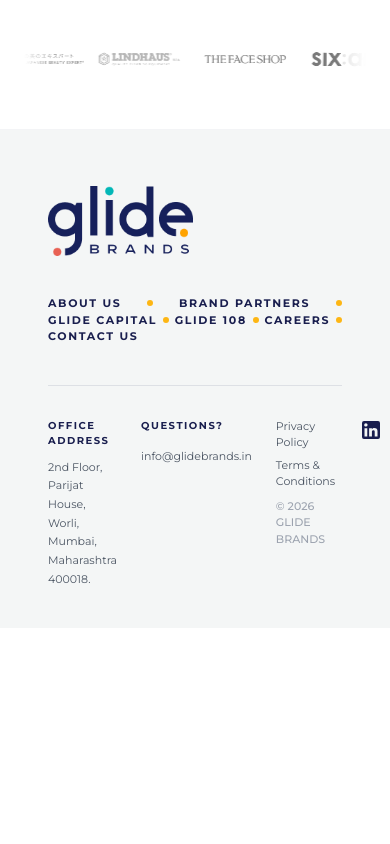
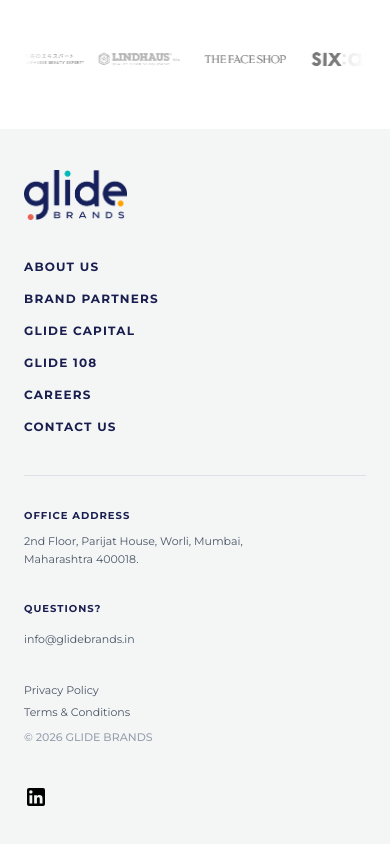
Before and after one commit to holistiqueteam-bit/Glide-new-site, a React (Vite) app: page /contact in a window 390 px wide. Shown: the part 1450-2294 px from the top of the page. Before the commit the page ends 2078 px from the top, so only its background shows below. Built offline with nearby package versions, Linux system fonts and the light colour scheme.

Commit message:
Optimize-footer-layout-responsiveness-on-mobile

```diff
--- a/src/components/Footer.tsx
+++ b/src/components/Footer.tsx
@@ -2,53 +2,55 @@
 import { Link } from "react-router-dom";
 
 export function Footer() {
+  const links = [
+    { name: 'ABOUT US', path: '/about' },
+    { name: 'BRAND PARTNERS', path: '/brand-partners' },
+    { name: 'GLIDE CAPITAL', path: '/glide-capital' },
+    { name: 'GLIDE 108', path: '/glide-108' },
+    { name: 'CAREERS', path: '/careers' },
+    { name: 'CONTACT US', path: '/contact' },
+  ];
+
   return (
-    <footer style={{
-      backgroundColor: '#F4F6F6',
-      padding: '56px 48px 40px',
-      color: '#191E4E',
-      fontFamily: "'Montserrat', sans-serif"
-    }}>
-      <div style={{ maxWidth: '1300px', margin: '0 auto' }}>
+    <footer className="bg-[#F4F6F6] px-6 md:px-12 py-10 md:py-14 text-brand-navy font-sans">
+      <div className="max-w-[1300px] mx-auto">
 
         {/* Top section: Logo left, nav menu below it */}
-        <div style={{ marginBottom: '40px' }}>
+        <div className="mb-10">
 
           {/* Logo - left aligned, no background */}
-          <Link to="/" style={{ textDecoration: 'none', display: 'inline-block', marginBottom: '32px' }}>
+          <Link to="/" className="inline-block mb-8">
             <img
               src="/glide-logo.png"
               alt="Glide Brands"
-              style={{ height: '70px', width: 'auto' }}
+              className="h-[50px] md:h-[70px] w-auto object-contain"
             />
           </Link>
 
-          {/* Nav links row - space-between across full width with yellow dot separators */}
-          <div style={{
-            display: 'flex', flexWrap: 'wrap', alignItems: 'center',
-            justifyContent: 'space-between', width: '100%',
-            fontSize: '11px', fontWeight: 700,
-            letterSpacing: '0.15em', textTransform: 'uppercase'
-          }}>
-            {[
-              { name: 'ABOUT US', path: '/about' },
-              { name: 'BRAND PARTNERS', path: '/brand-partners' },
-              { name: 'GLIDE CAPITAL', path: '/glide-capital' },
-              { name: 'GLIDE 108', path: '/glide-108' },
-              { name: 'CAREERS', path: '/careers' },
-              { name: 'CONTACT US', path: '/contact' },
-            ].reduce((acc, link, i, arr) => {
+          {/* Mobile Nav Links - stacked vertically one below the other */}
+          <div className="flex flex-col gap-4 text-xs font-bold tracking-widest uppercase md:hidden mb-8">
+            {links.map((link) => (
+              <Link
+                key={link.name}
+                to={link.path}
+                className="text-brand-navy hover:text-brand-teal transition-colors"
+              >
+                {link.name}
+              </Link>
+            ))}
+          </div>
+
+          {/* Desktop Nav Links - horizontal row with yellow dot separators */}
+          <div className="hidden md:flex flex-wrap items-center justify-between w-full text-[11px] font-bold tracking-widest uppercase">
+            {links.reduce((acc, link, i, arr) => {
               acc.push(
-                <Link key={link.name} to={link.path} style={{ color: '#191E4E', textDecoration: 'none', whiteSpace: 'nowrap' }}>
+                <Link key={link.name} to={link.path} className="text-brand-navy hover:text-brand-teal transition-colors">
                   {link.name}
                 </Link>
               );
               if (i < arr.length - 1) {
                 acc.push(
-                  <span key={`dot-${i}`} style={{
-                    width: '6px', height: '6px', borderRadius: '50%',
-                    backgroundColor: '#FDB614', flexShrink: 0
-                  }} />
+                  <span key={`dot-${i}`} className="w-1.5 h-1.5 rounded-full bg-brand-yellow shrink-0" />
                 );
               }
               return acc;
@@ -57,20 +59,17 @@
         </div>
 
         {/* Divider */}
-        <div style={{ borderTop: '1px solid rgba(25, 30, 78, 0.1)', margin: '0 0 32px' }} />
+        <div className="border-t border-brand-navy/10 mb-8" />
 
-        {/* Bottom info row */}
-        <div style={{ display: 'grid', gridTemplateColumns: 'repeat(4, 1fr)', gap: '24px' }}>
+        {/* Bottom info row (stacks on mobile, 4 columns on desktop) */}
+        <div className="grid grid-cols-1 md:grid-cols-4 gap-8 md:gap-6">
 
           {/* Office Address */}
           <div>
-            <span style={{
-              fontSize: '10px', fontWeight: 700, color: '#191E4E',
-              textTransform: 'uppercase', letterSpacing: '0.15em', display: 'block', marginBottom: '10px'
-            }}>
+            <span className="text-[10px] font-bold text-brand-navy uppercase tracking-widest block mb-2.5">
               OFFICE ADDRESS
             </span>
-            <p style={{ color: '#4B5563', fontSize: '11px', lineHeight: 1.7 }}>
+            <p className="text-gray-600 text-[11px] leading-relaxed">
               2nd Floor, Parijat House, Worli, Mumbai,<br />
               Maharashtra 400018.
             </p>
@@ -78,40 +77,37 @@
 
           {/* Questions */}
           <div>
-            <span style={{
-              fontSize: '10px', fontWeight: 700, color: '#191E4E',
-              textTransform: 'uppercase', letterSpacing: '0.15em', display: 'block', marginBottom: '10px'
-            }}>
+            <span className="text-[10px] font-bold text-brand-navy uppercase tracking-widest block mb-2.5">
               QUESTIONS?
             </span>
-            <a href="mailto:info@glidebrands.in" style={{ color: '#4B5563', fontSize: '11px', textDecoration: 'none' }}>
+            <a href="mailto:info@glidebrands.in" className="text-gray-600 text-[11px] hover:text-brand-teal transition-colors">
               info@glidebrands.in
             </a>
           </div>
 
           {/* Legal */}
           <div>
-            <Link to="#" style={{ color: '#4B5563', fontSize: '11px', display: 'block', marginBottom: '6px', textDecoration: 'none' }}>
+            <Link to="#" className="text-gray-600 text-[11px] block mb-1.5 hover:text-brand-teal transition-colors">
               Privacy Policy
             </Link>
-            <Link to="#" style={{ color: '#4B5563', fontSize: '11px', display: 'block', marginBottom: '6px', textDecoration: 'none' }}>
+            <Link to="#" className="text-gray-600 text-[11px] block mb-1.5 hover:text-brand-teal transition-colors">
               Terms & Conditions
             </Link>
-            <p style={{ color: '#9CA3AF', fontSize: '11px', marginTop: '8px', fontWeight: 500 }}>
-              © 2026 GLIDE BRANDS
+            <p className="text-gray-400 text-[11px] mt-2 font-medium">
+              © {new Date().getFullYear()} GLIDE BRANDS
             </p>
           </div>
 
-          {/* LinkedIn */}
-          <div style={{ display: 'flex', justifyContent: 'flex-end', alignItems: 'flex-start' }}>
+          {/* LinkedIn Icon */}
+          <div className="flex justify-start md:justify-end items-start pt-2 md:pt-0">
             <a
               href="https://linkedin.com"
               target="_blank"
               rel="noopener noreferrer"
               aria-label="LinkedIn"
-              style={{ color: '#191E4E' }}
+              className="text-brand-navy hover:text-brand-teal transition-colors"
             >
-              <svg style={{ width: '24px', height: '24px', fill: 'currentColor' }} viewBox="0 0 24 24">
+              <svg className="w-6 h-6 fill-currentColor" viewBox="0 0 24 24">
                 <path d="M19 3a2 2 0 0 1 2 2v14a2 2 0 0 1-2 2H5a2 2 0 0 1-2-2V5a2 2 0 0 1 2-2h14m-.5 15.5v-5.3a3.26 3.26 0 0 0-3.26-3.26c-.85 0-1.84.52-2.32 1.3v-1.11h-2.79v8.37h2.79v-4.93c0-.77.62-1.4 1.39-1.4a1.4 1.4 0 0 1 1.4 1.4v4.93h2.79M6.88 8.56a1.68 1.68 0 0 0 1.68-1.68c0-.93-.75-1.69-1.68-1.69a1.69 1.69 0 0 0-1.69 1.69c0 .93.76 1.68 1.69 1.68m1.39 9.94v-8.37H5.5v8.37h2.77z"/>
               </svg>
             </a>
```
